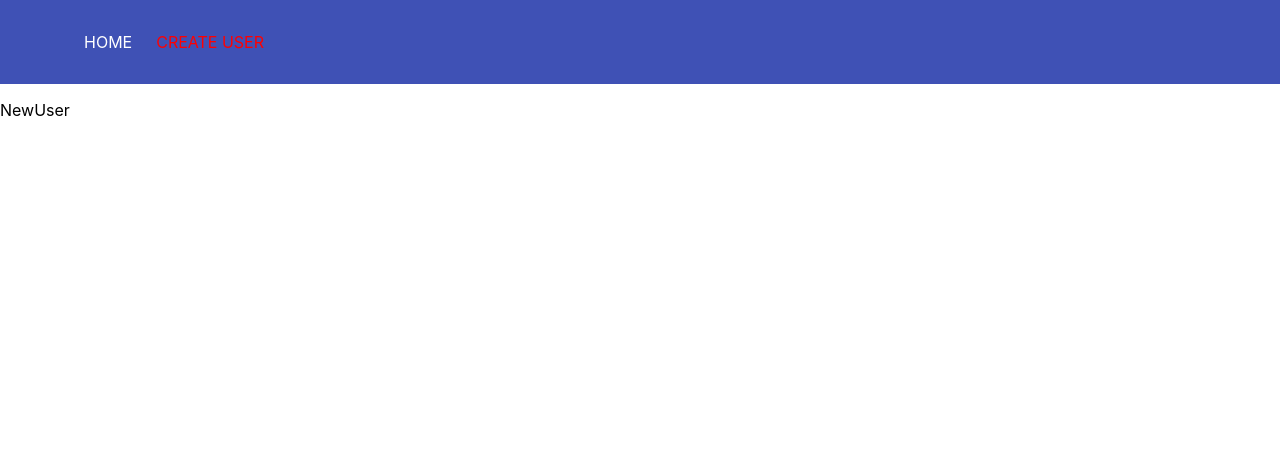
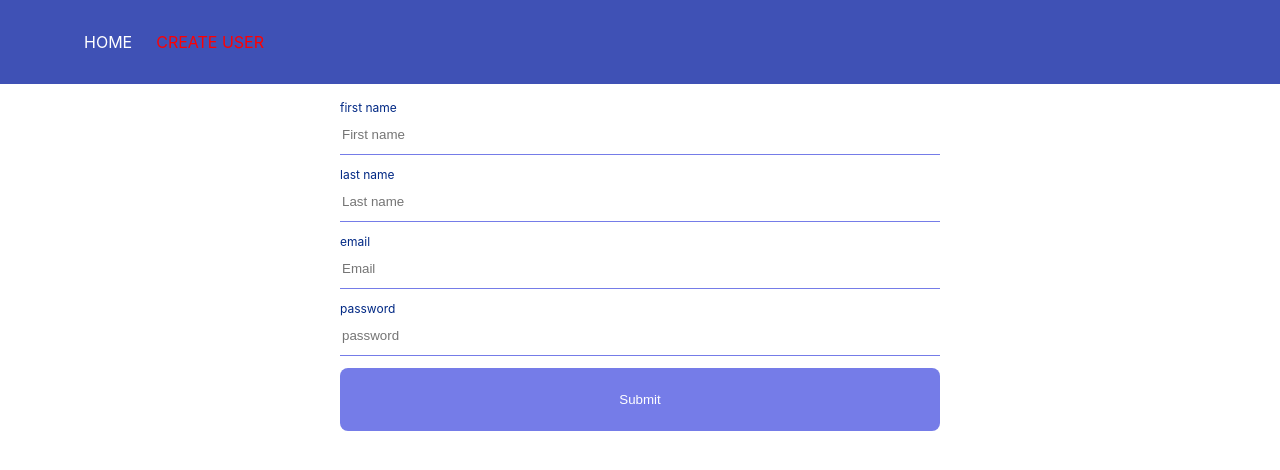
Before and after one commit to alexeysvyridov/react-graphql-appolo-client, a React (Create React App) app: page /new-user in a window 1280 px wide. Shown: the top 470 px of the page. Built offline with nearby package versions, Linux system fonts and the light colour scheme.

Commit message:
added create user form

```diff
--- a/src/Components/Home/index.tsx
+++ b/src/Components/Home/index.tsx
@@ -1,4 +1,4 @@
-import React, { useCallback, useState } from 'react';
+import { useCallback, useState } from 'react';
 import { useQuery } from '@apollo/client'
 import { SearchPanel } from '../SearchPanel';
 import { GET_USER, GET_USERS } from '../../graphql';
--- a/src/Components/Navigation/index.tsx
+++ b/src/Components/Navigation/index.tsx
@@ -21,7 +21,6 @@ export const Navigation = () => {
           return (
             <NavigationItem
               to={nav.to}
-              activeClass="active"
               style={{
                 color: location.pathname === nav.to ? 'red': '#fff'
               }}
--- a/src/Components/NewUser/index.tsx
+++ b/src/Components/NewUser/index.tsx
@@ -1,8 +1,91 @@
 import React from 'react'
-import { Container } from '../shared/Container'
+import { Container, ErrorMessage } from '../shared/Container'
+import { Button, FormContainer, InputBox, InputLabel, InputText } from './styled'
+import {useFormik} from 'formik';
+import { CreateUserSchema } from '../../formik/validation';
+import { useMutation } from '@apollo/client';
+import { CREATE_USER } from '../../graphql';
 
 export const NewUser = () => {
+  const [createUser, { loading, error } ]= useMutation(CREATE_USER);
+  const formik = useFormik({
+    validationSchema: CreateUserSchema,
+    initialValues: {
+      firstName: '',
+      lastName: '',
+      email: '',
+      password: ''
+    }, onSubmit: (data) => {
+      console.log('data', data);
+      createUser({
+        variables: {
+            ...data
+        }
+      })
+    }
+  });
+  const {
+    handleSubmit,
+    values,
+    handleChange,
+    errors,
+    touched,
+    handleBlur
+  } = formik;
+
   return (
-    <Container>NewUser</Container>
+    <Container>
+      <FormContainer onSubmit={handleSubmit}>
+        <InputBox direction="column">
+          <InputLabel>first name</InputLabel>
+          <InputText
+            id="firstName"
+            placeholder="First name"
+            value={values.firstName}
+            onChange={handleChange}
+            onBlur={handleBlur}
+          />
+            {errors.firstName && touched.firstName && <ErrorMessage>{errors.firstName}</ErrorMessage>}
+        </InputBox>
+        <InputBox direction="column">
+          <InputLabel>last name</InputLabel>
+          <InputText
+            id="lastName"
+            placeholder="Last name"
+            value={values.lastName}
+            onChange={handleChange}
+            onBlur={handleBlur}
+          />
+           {errors.lastName && touched.lastName && <ErrorMessage>{errors.lastName}</ErrorMessage>}
+        </InputBox>
+        <InputBox direction="column">
+          <InputLabel>email</InputLabel>
+          <InputText
+              id="email"
+              placeholder="Email"
+              type="email"
+              value={values.email}
+              onChange={handleChange}
+              onBlur={handleBlur}
+          />
+          {errors.email && touched.email && <ErrorMessage>{errors.email}</ErrorMessage>}
+        </InputBox>
+        <InputBox direction="column">
+          <InputLabel>password</InputLabel>
+          <InputText
+              id="password"
+              placeholder="password"
+              type="password"
+              value={values.password}
+              onChange={handleChange}
+              onBlur={handleBlur}
+          />
+          {errors.password && touched.password && <ErrorMessage>{errors.password}</ErrorMessage>}
+        </InputBox>
+        <Button type="submit"/>
+        {/* <button type="submit">handleSubmit</button> */}
+      </FormContainer>
+      {error && <ErrorMessage>{error?.message}</ErrorMessage>}
+    </Container>
   )
 }
--- /dev/null
+++ b/src/Components/NewUser/styled.ts
@@ -0,0 +1,42 @@
+import styled from 'styled-components';
+
+export const FormContainer = styled.form`
+  width: 600px;
+  margin: 0 auto;
+`;
+export const InputBox = styled.div<{direction?: 'column' | 'row'}>`
+  width: 100%;
+  display: flex;
+  flex-direction: ${({direction}) => direction || 'row'};
+  margin: 12px 0px;
+`;
+export const InputText = styled.input`
+  width: 100%;
+  height: 40px;
+  border: 0;
+  border-bottom: 1px solid #757ce8;
+`;
+
+export const InputLabel = styled.label`
+  color: #002884;
+  font-size: 12px;
+`;
+
+type PropsButton = {
+  color?: string;
+  textColor?: string;
+}
+export const Button = styled('input').attrs({
+  type: 'submit'
+})<PropsButton>`
+  width: 100%;
+  background-color: ${({color}) => color || '#757ce8'};
+  color: ${({textColor}) => textColor || '#fff'};
+  padding: 24px;
+  border-radius: 8px;
+  border: 0px;
+  cursor: pointer;
+  &:hover {
+    color: red;
+  }
+`;
--- a/src/Components/shared/Container/index.ts
+++ b/src/Components/shared/Container/index.ts
@@ -4,3 +4,7 @@ export const Container = styled.div`
   height: calc(100% - 66px);
   margin-top: 100px;
 `;
+
+export const ErrorMessage = styled.div`
+  color: red;
+`;
--- /dev/null
+++ b/src/formik/validation.ts
@@ -0,0 +1,17 @@
+import * as Yup from 'yup';
+
+const CreateUserSchema = Yup.object().shape({
+  firstName: Yup.string()
+    .min(4, 'To Short')
+    .required('First name is Required!'),
+
+  lastName: Yup.string()
+  .min(4, 'To Short')
+  .required('First name is Required!'),
+  email: Yup.string().email('Invalid email').required('Email is equired'),
+  password: Yup.string().min(8, 'To short password').required('Password is equired'),
+})
+
+export {
+  CreateUserSchema,
+}
--- a/src/graphql/index.ts
+++ b/src/graphql/index.ts
@@ -19,3 +19,24 @@ export const GET_USER = gql`
     }
   }
 `;
+
+export const CREATE_USER = gql`
+  mutation CreateUser(
+    $firstName: String!
+    $lastName: String!
+    $email: String!
+    $password: String
+    ) {
+    createUser (
+        firstName: $firstName
+        lastName: $lastName
+        email: $email
+        password: $password
+      ) {
+      firstName
+      lastName
+      email
+      password
+    }
+  }
+`;
--- a/tsconfig.json
+++ b/tsconfig.json
@@ -16,6 +16,7 @@
     "module": "esnext",
     "moduleResolution": "node",
     "resolveJsonModule": true,
+    "keyofStringsOnly": true,
     "isolatedModules": true,
     "noEmit": true,
     "jsx": "react-jsx"
```
